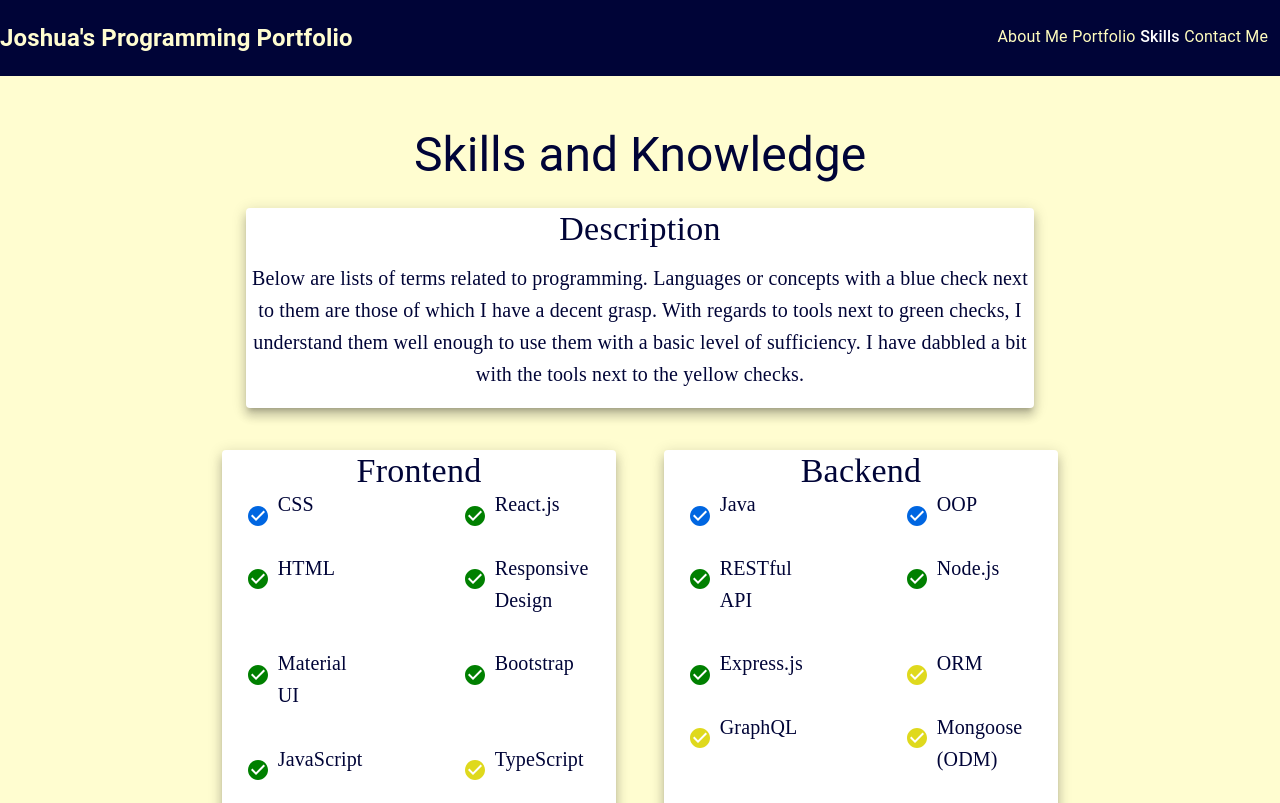
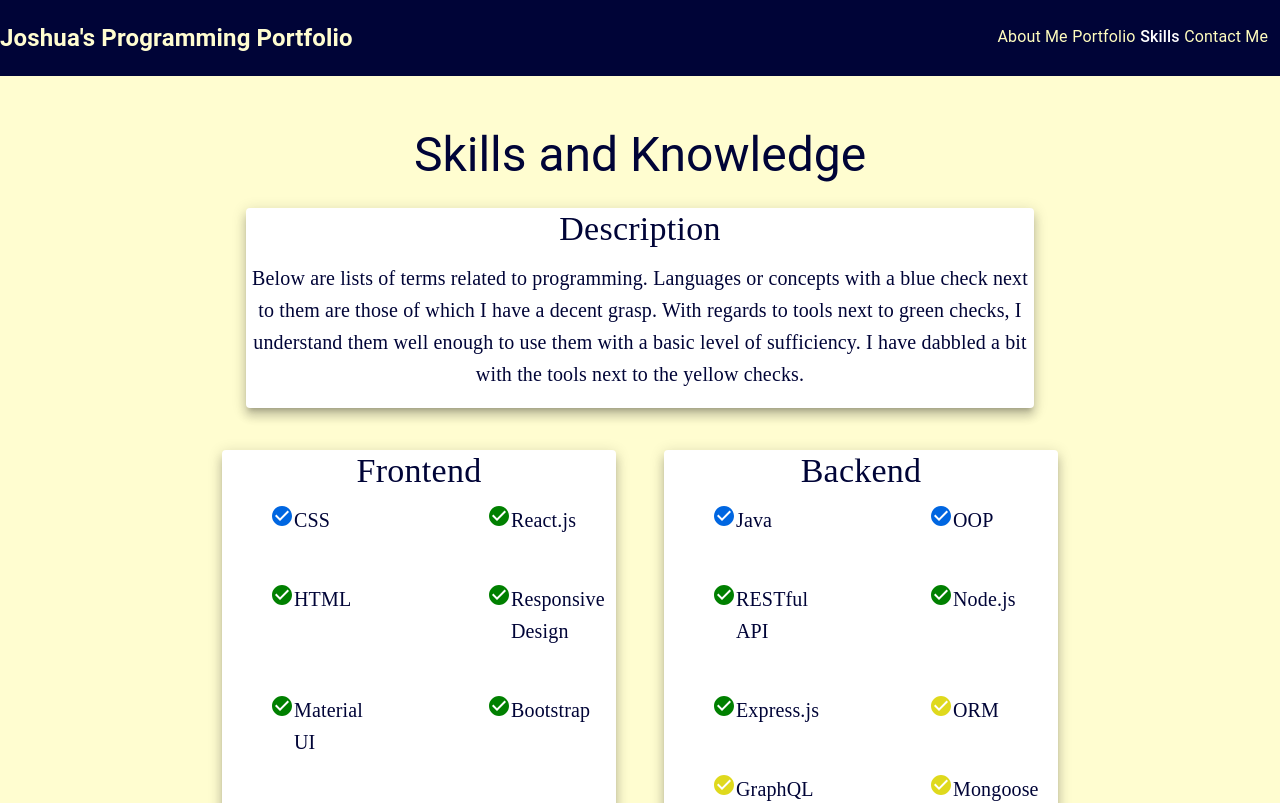
Before and after one commit to CoderJ01/material-ui-programming-portfolio, a React (Create React App) app: page /skills in a window 1280 px wide. Shown: the top 803 px of the page. Built offline with nearby package versions, Linux system fonts and the light colour scheme.

Commit message:
fix spacing between terms

```diff
--- a/src/components/PortfolioCard/PortfolioCard.component.jsx
+++ b/src/components/PortfolioCard/PortfolioCard.component.jsx
@@ -19,7 +19,7 @@ const PortfolioCard = ({ dataObj = [] }) => {
                     '& > :not(style)': {
                     m: 1,
                     width: '100%',
-                    height: 530,
+                    height: 580,
                     backgroundColor: 'white',
                     },
                 }}
@@ -36,8 +36,8 @@ const PortfolioCard = ({ dataObj = [] }) => {
                             return (
                                 <Grid item xs={6}>
                                     <Container className='portfolio-card-container'>
-                                        <CheckCircleIcon sx={{ fill: checkmarkColor }} className='portfolio-card-check'></CheckCircleIcon>
-                                        <Container sx={{ marginTop: '-36%', marginLeft: '6%' }} className='language-container'>
+                                        <Container sx={{ display: 'flex'}}>
+                                            <CheckCircleIcon sx={{ fill: checkmarkColor }} className='portfolio-card-check'></CheckCircleIcon>
                                             <Typography variant="h6" gutterBottom sx={{ color: 'rgb(0, 4, 55)', fontFamily: 'Monotype Corsiva'}} className='portfolio-card-language'>{dataObj.langauge[i].name}</Typography>
                                         </Container>
                                     </Container>
```
